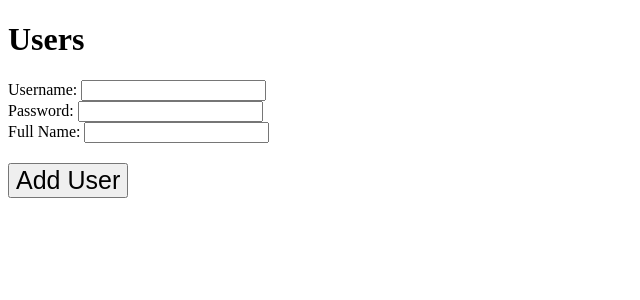
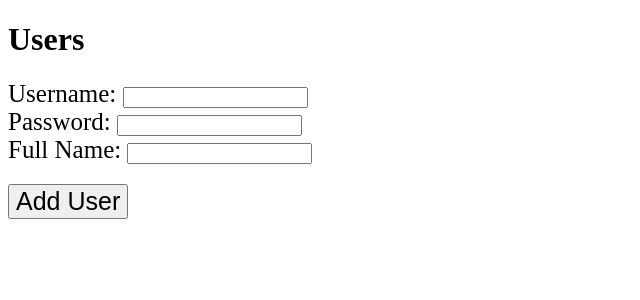
Before and after one commit to contour66/python-image-gallery, a Flask app: page /admin/adduser in a window 1280 px wide. Shown: the top 300 px of the page, without its empty margins (0-640 px from the left). Run offline with Flask 2, Linux system fonts and the light colour scheme; parts of the project's set-up code (start-up, migrations or seed data) failed here and were passed over.

Commit message:
adduser.html and add_user_ui

```diff
--- a/gallery/ui/templates/adduser.html
+++ b/gallery/ui/templates/adduser.html
@@ -13,9 +13,9 @@
 
 					<form action="/admin/adduser/" method="POST">
 
-							Username: <input  name="username" value=""/><br/>
-		                    Password: <input name="password" value="" /><br/>
-                            Full Name: <input name="fullname" value="" /><br/>
+							<span style="font-size: 25px;margin-top: 20px">Username: </span> <input  name="username" value=""/><br/>
+		                    <span style="font-size: 25px;margin-top: 20px">Password: </span> <input name="password" value="" /><br/>
+                            <span style="font-size: 25px;margin-top: 20px">Full Name: </span> <input name="fullname" value="" /><br/>
 							<button type="submit" style="text-decoration:none;text-transform: capitalize;font-size: 25px;margin-top: 20px ">Add User</button>
 					</form>
 
```
